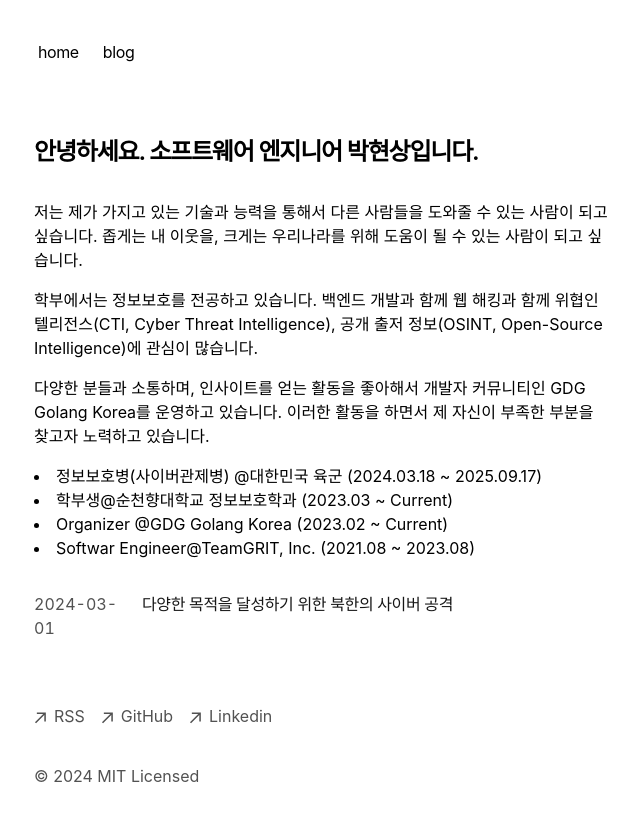
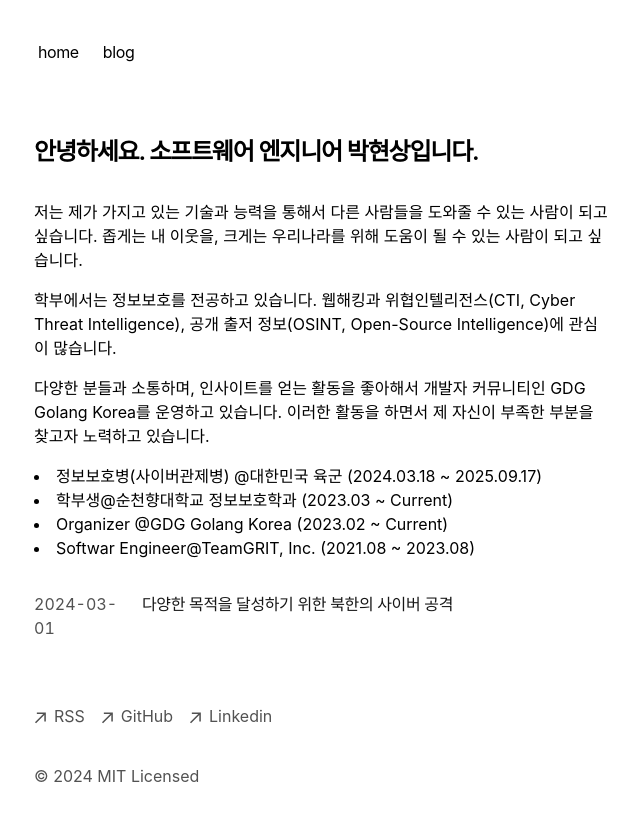
Before and after one commit to Dev-HyunSang/blog, a Next.js app: page / in a window 1280 px wide. Shown: the top 820 px of the page, without its empty margins (318-958 px from the left). Built offline with nearby package versions, Linux system fonts and the light colour scheme.

Commit message:
fix: edited context

```diff
--- a/app/page.tsx
+++ b/app/page.tsx
@@ -10,7 +10,7 @@ export default function Page() {
         {`저는 제가 가지고 있는 기술과 능력을 통해서 다른 사람들을 도와줄 수 있는 사람이 되고 싶습니다.\n좁게는 내 이웃을, 크게는 우리나라를 위해 도움이 될 수 있는 사람이 되고 싶습니다.`}
       </p>
       <p className="mb-4">
-        {`학부에서는 정보보호를 전공하고 있습니다. 백엔드 개발과 함께 웹 해킹과 함께 위협인텔리전스(CTI, Cyber Threat Intelligence), 공개 출저 정보(OSINT, Open-Source Intelligence)에 관심이 많습니다.`}
+        {`학부에서는 정보보호를 전공하고 있습니다. 웹해킹과 위협인텔리전스(CTI, Cyber Threat Intelligence), 공개 출저 정보(OSINT, Open-Source Intelligence)에 관심이 많습니다.`}
       </p>
       <p className="mb-4">
         {`다양한 분들과 소통하며, 인사이트를 얻는 활동을 좋아해서 개발자 커뮤니티인 GDG Golang Korea를 운영하고 있습니다. 이러한 활동을 하면서 제 자신이 부족한 부분을 찾고자 노력하고 있습니다.`}
```
